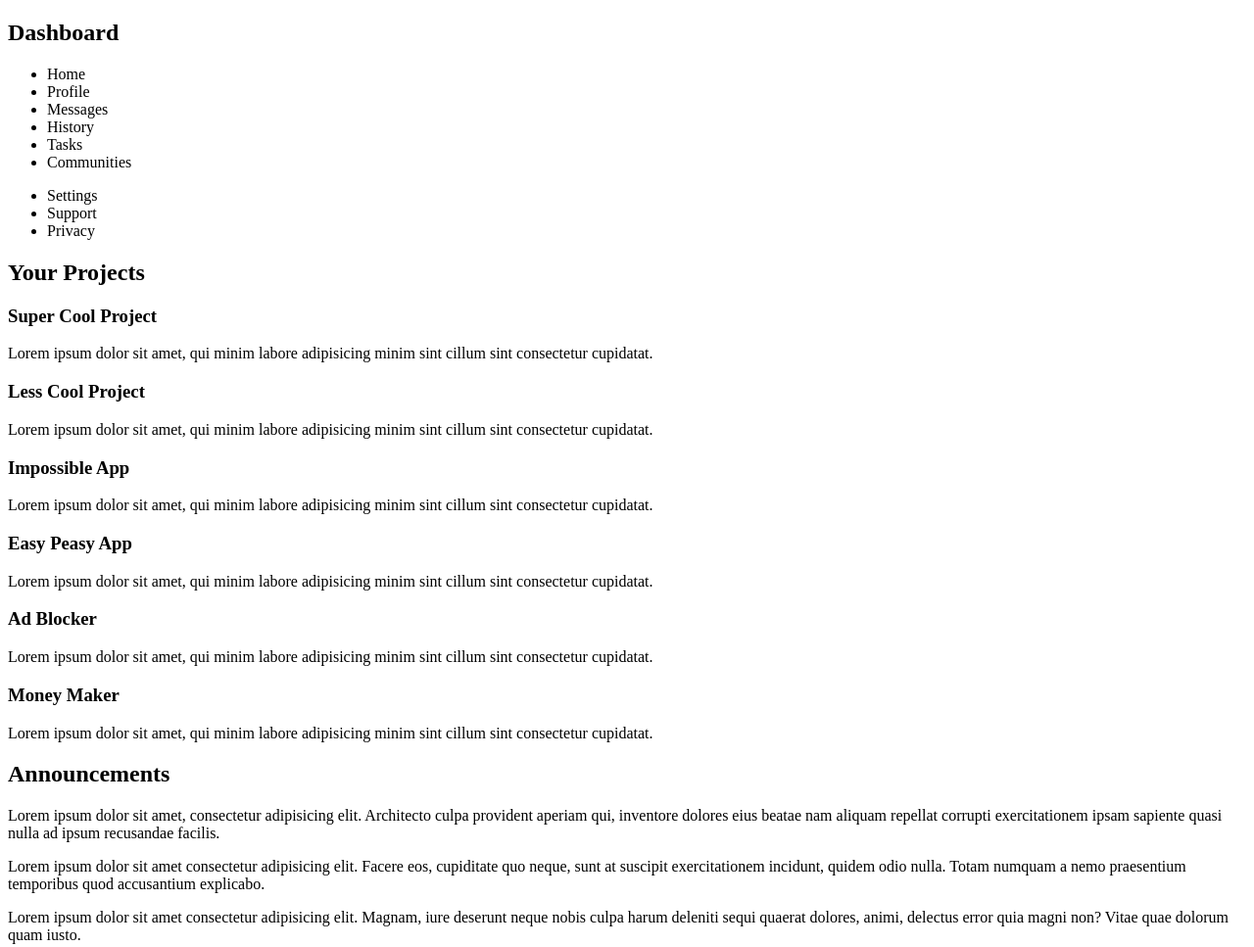
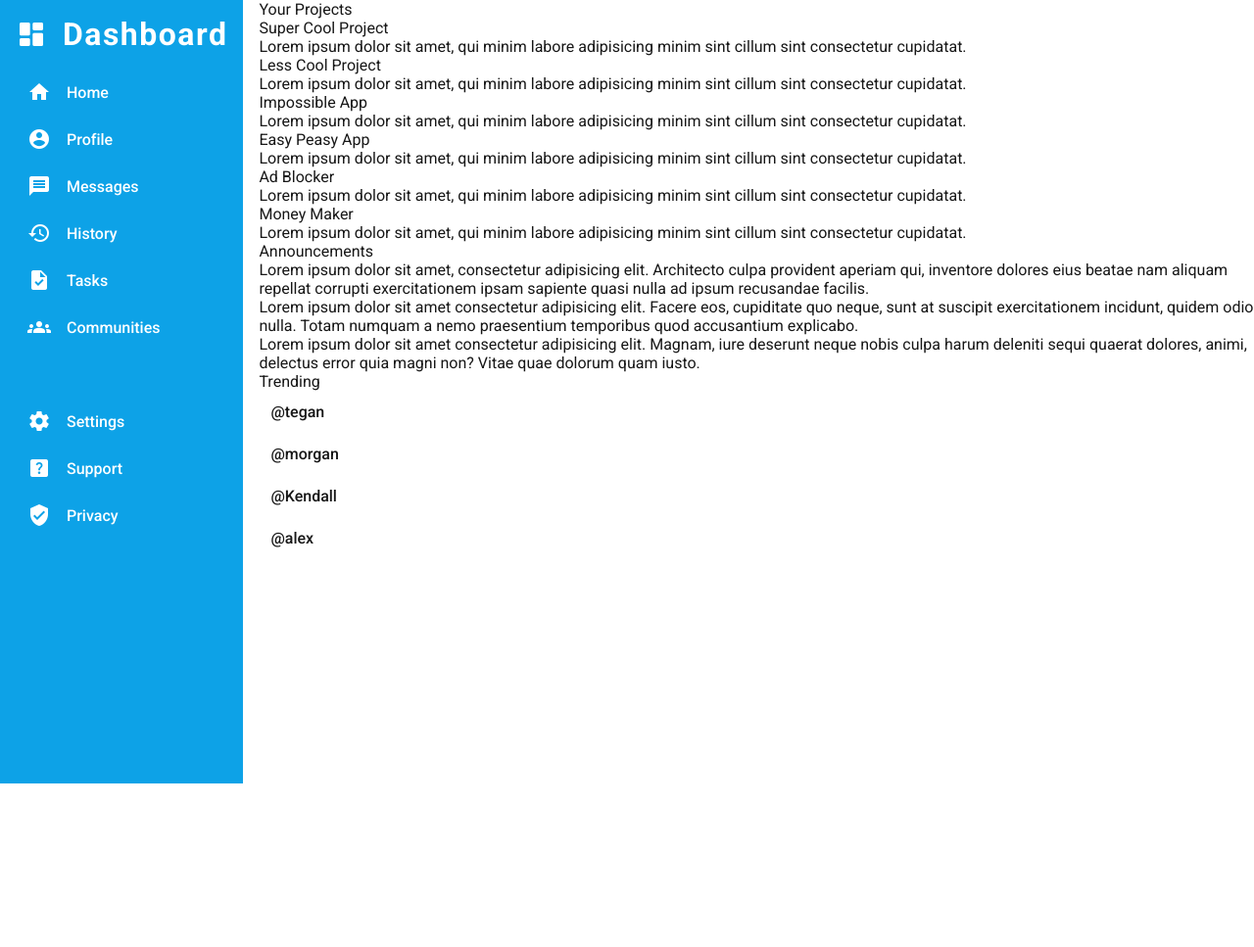
Before and after one commit to luinrandir/odin-dashboard, a website built with Vite: page index.html in a window 1280 px wide. Shown: the top 967 px of the page at 98% size. After the commit the page ends 800 px from the top, so only its background shows below. Built offline with nearby package versions, Linux system fonts and the light colour scheme.

Commit message:
Started with simple styling. Need to finish HTML still

```diff
--- a/css/style.css
+++ b/css/style.css
@@ -1,3 +1,167 @@
+/* Reset */
+*,
+*::before,
+*::after {
+  box-sizing: border-box;
+}
+
+* {
+  margin: 0;
+  padding: 0;
+  font: inherit;
+}
+
+ul[role="list"],
+ol[role="list"] {
+  list-style: none;
+}
+
+html:focus-within {
+  scroll-behavior: smooth;
+}
+
+html,
+body {
+  height: 100%;
+  overflow: hidden;
+}
+
+body {
+  text-rendering: optimizeSpeed;
+}
+
+img,
+picture,
+svg {
+  max-width: 100%;
+  display: block;
+}
+
+/* Custom Properties */
 :root {
+  /* colors */
+  --clr-primary: hsl(199, 89%, 48%);
+
+  /* fonts */
   --ff-primary: "Roboto", sans-serif;
+  --fc-primary: hsl(0, 0%, 9%);
+  --fc-secondary: hsl(0, 0%, 100%);
+
+  --fw-300: 300;
+  --fw-400: 400;
+  --fw-500: 500;
+  --fw-700: 700;
+
+  --fs-16: 1rem;
+  --fs-24: 1.5rem;
+  --fs-32: 2rem;
 }
+
+/* General Styling */
+body {
+  font-family: var(--ff-primary);
+  color: var(--fc-primary);
+  font-size: 1rem;
+  font-weight: var(--fw-400);
+
+  display: grid;
+  grid-template-columns: 1fr auto;
+  gap: 1rem;
+}
+
+/* Sidebar */
+aside {
+  background-color: var(--clr-primary);
+  color: var(--fc-secondary);
+  padding: 1em;
+
+  display: grid;
+  grid-template-rows: min-content;
+  gap: 1em;
+  justify-content: center;
+  align-items: flex-start;
+}
+.title {
+  display: flex;
+  align-items: center;
+  gap: 1em;
+}
+h1 {
+  font-size: var(--fs-32);
+  font-weight: var(--fw-700);
+  letter-spacing: 1.5px;
+}
+aside ul:first-of-type {
+  padding-bottom: 3em;
+}
+ul > li {
+  font-weight: var(--fw-500);
+  padding: 0.75em;
+  display: grid;
+  gap: 1em;
+  align-items: center;
+  grid-template-columns: 24px 1fr;
+  cursor: pointer;
+}
+
+/* Google Icons Custom CSS */
+.material-icons.md-16 {
+  font-size: 16px;
+}
+.material-icons-round.md-16 {
+  font-size: 16px;
+}
+.material-icons-outlined.md-16 {
+  font-size: 16px;
+}
+.material-icons.md-32 {
+  font-size: 32px;
+}
+.material-icons-round.md-32 {
+  font-size: 32px;
+}
+.material-icons-outlined.md-32 {
+  font-size: 32px;
+}
+
+.material-icons.md-dark {
+  color: hsla(0, 0%, 0%, 0.54);
+}
+.material-icons.md-dark.md-inactive {
+  color: hsla(0, 0%, 0%, 0.26);
+}
+
+.material-icons.md-light {
+  color: hsl(0, 0%, 100%);
+}
+.material-icons.md-light.md-inactive {
+  color: hsla(0, 0%, 100%, 0.3);
+}
+
+.material-icons-round.md-dark {
+  color: hsla(0, 0%, 0%, 0.54);
+}
+.material-icons-round.md-dark.md-inactive {
+  color: hsla(0, 0%, 0%, 0.26);
+}
+
+.material-icons-round.md-light {
+  color: hsl(0, 0%, 100%);
+}
+.material-icons-round.md-light.md-inactive {
+  color: hsla(0, 0%, 100%, 0.3);
+}
+
+.material-icons-outlined.md-dark {
+  color: hsla(0, 0%, 0%, 0.54);
+}
+.material-icons-outlined.md-dark.md-inactive {
+  color: hsla(0, 0%, 0%, 0.26);
+}
+
+.material-icons-outlined.md-light {
+  color: hsl(0, 0%, 100%);
+}
+.material-icons-outlined.md-light.md-inactive {
+  color: hsla(0, 0%, 100%, 0.3);
+}
--- a/index.html
+++ b/index.html
@@ -1,38 +1,91 @@
 <!DOCTYPE html>
 <html lang="en">
   <head>
-    <title></title>
     <meta charset="UTF-8" />
     <meta name="viewport" content="width=device-width, initial-scale=1" />
+    <link
+      rel="icon"
+      href="./public/dashboard_white_24dp.svg"
+      type="image/svg"
+    />
+    <title>Dashboard</title>
+
+    <!-- Custom CSS -->
     <link href="./css/style.css" rel="stylesheet" />
+
+    <!-- Google Fonts -->
     <link rel="preconnect" href="https://fonts.googleapis.com" />
     <link rel="preconnect" href="https://fonts.gstatic.com" crossorigin />
     <link
       href="https://fonts.googleapis.com/css2?family=Roboto:wght@300;400;500;700&display=swap"
       rel="stylesheet"
     />
+
+    <!-- Google Icons -->
+    <link
+      href="https://fonts.googleapis.com/icon?family=Material+Icons"
+      rel="stylesheet"
+    />
+    <link
+      href="https://fonts.googleapis.com/icon?family=Material+Icons+Round"
+      rel="stylesheet"
+    />
+    <link
+      href="https://fonts.googleapis.com/icon?family=Material+Icons+Outlined"
+      rel="stylesheet"
+    />
   </head>
   <body>
     <aside>
+      <div class="title">
+        <span class="material-icons-round md-32">dashboard</span>
         <h1>Dashboard</h1>
+      </div>
+      <nav>
         <ul>
-        <li>Home</li>
-        <li>Profile</li>
-        <li>Messages</li>
-        <li>History</li>
-        <li>Tasks</li>
-        <li>Communities</li>
+          <li>
+            <span class="material-icons">home</span>
+            <p>Home</p>
+          </li>
+          <li>
+            <span class="material-icons">account_circle</span>
+            <p>Profile</p>
+          </li>
+          <li>
+            <span class="material-icons">message</span>
+            <p>Messages</p>
+          </li>
+          <li>
+            <span class="material-icons">history</span>
+            <p>History</p>
+          </li>
+          <li>
+            <span class="material-icons">task</span>
+            <p>Tasks</p>
+          </li>
+          <li>
+            <span class="material-icons">groups</span>
+            <p>Communities</p>
+          </li>
         </ul>
         <ul>
-        <li>Settings</li>
-        <li>Support</li>
-        <li>Privacy</li>
+          <li>
+            <span class="material-icons">settings</span>
+            <p>Settings</p>
+          </li>
+          <li>
+            <span class="material-icons">help_center</span>
+            <p>Support</p>
+          </li>
+          <li>
+            <span class="material-icons">verified_user</span>
+            <p>Privacy</p>
+          </li>
         </ul>
+      </nav>
     </aside>
     <main>
-      <header>
-
-      </header>
+      <header></header>
       <div class="content">
         <div class="projects">
           <h2>Your Projects</h2>
@@ -49,7 +102,7 @@
               Lorem ipsum dolor sit amet, qui minim labore adipisicing minim
               sint cillum sint consectetur cupidatat.
             </p>
-          <article>
+          </article>
           <article class="project-card">
             <h3>Impossible App</h3>
             <p>
@@ -79,12 +132,28 @@
             </p>
           </article>
         </div>
+      </div>
       <div class="announcements">
         <h2>Announcements</h2>
         <div class="announcement-card">
-               <p>Lorem ipsum dolor sit amet, consectetur adipisicing elit. Architecto culpa provident aperiam qui, inventore dolores eius beatae nam aliquam repellat corrupti exercitationem ipsam sapiente quasi nulla ad ipsum recusandae facilis.</p>
-               <p>Lorem ipsum dolor sit amet consectetur adipisicing elit. Facere eos, cupiditate quo neque, sunt at suscipit exercitationem incidunt, quidem odio nulla. Totam numquam a nemo praesentium temporibus quod accusantium explicabo.</p>
-               <p>Lorem ipsum dolor sit amet consectetur adipisicing elit. Magnam, iure deserunt neque nobis culpa harum deleniti sequi quaerat dolores, animi, delectus error quia magni non? Vitae quae dolorum quam iusto.</p>
+          <p>
+            Lorem ipsum dolor sit amet, consectetur adipisicing elit. Architecto
+            culpa provident aperiam qui, inventore dolores eius beatae nam
+            aliquam repellat corrupti exercitationem ipsam sapiente quasi nulla
+            ad ipsum recusandae facilis.
+          </p>
+          <p>
+            Lorem ipsum dolor sit amet consectetur adipisicing elit. Facere eos,
+            cupiditate quo neque, sunt at suscipit exercitationem incidunt,
+            quidem odio nulla. Totam numquam a nemo praesentium temporibus quod
+            accusantium explicabo.
+          </p>
+          <p>
+            Lorem ipsum dolor sit amet consectetur adipisicing elit. Magnam,
+            iure deserunt neque nobis culpa harum deleniti sequi quaerat
+            dolores, animi, delectus error quia magni non? Vitae quae dolorum
+            quam iusto.
+          </p>
         </div>
       </div>
       <div class="trending">
@@ -98,7 +167,6 @@
           </ul>
         </div>
       </div>
-      </div>
     </main>
   </body>
 </html>
```
Also changed, not shown: public/dashboard_white_24dp.svg (added). Lines whose indentation alone changed are shown as unchanged.
